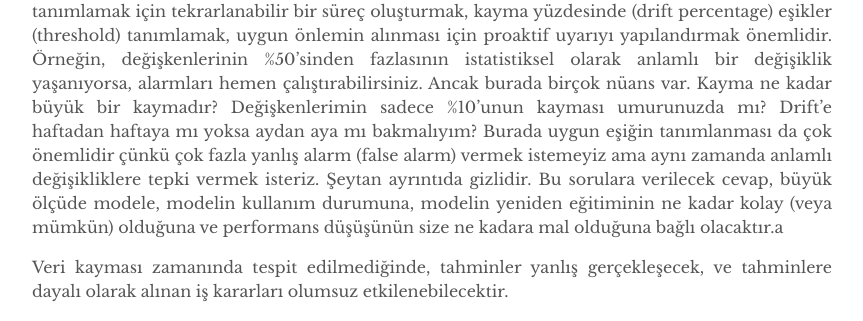
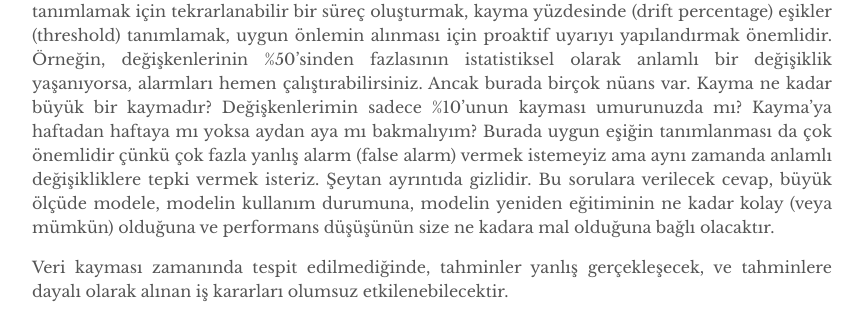
Before and after one commit to mmuratarat/turkish, a Jekyll site: the page built from _posts/2022-01-23-model_concept_data_drift.md, in a window 1280 px wide and 900 px high, scrolled down 5096 px. Shown: the part 331-652 px from the top of the window, without its empty margins (208-1071 px from the left). Built offline with Jekyll 4.4.1, drawn with Linux system fonts in a browser that asks for light colours; nearby versions of some CDN libraries; formulas are drawn with MathJax 3; comment, search, counter and statistics services are not loaded; some of the changed text lies outside the part shown.

Commit message:
Update 2022-01-23-model_concept_data_drift.md

```diff
--- a/_posts/2022-01-23-model_concept_data_drift.md
+++ b/_posts/2022-01-23-model_concept_data_drift.md
@@ -64,7 +64,7 @@
 
 Makine öğrenmesi süreçlerinizi endüstrileştirmek istediğinizde, veri kaymasının gelişimini izlemek (monitoring) ve denetlemek (supervising) çok önemlidir.
 
-Veri kaymasının ne kadar ciddi yaşandığı takip etmek ve gerekli uyarıları zamanında alabilmek için, bir MLOps (Makine Öğrenmesi Operasyonları - Machine Learning Operations) yaklaşımı uygulamak operasyonel kontrolü geri almanın mükemmel bir yoludur. Veri kaymasını tanımlamak için tekrarlanabilir bir süreç oluşturmak, kayma yüzdesinde (drift percentage) eşikler (threshold) tanımlamak, uygun önlemin alınması için proaktif uyarıyı yapılandırmak önemlidir. Örneğin, değişkenlerinin %50'sinden fazlasının istatistiksel olarak anlamlı bir değişiklik yaşanıyorsa, alarmları hemen çalıştırabilirsiniz. Ancak burada birçok nüans var. Kayma ne kadar büyük bir kaymadır? Değişkenlerimin sadece %10'unun kayması umurunuzda mı? Drift'e haftadan haftaya mı yoksa aydan aya mı bakmalıyım? Burada uygun eşiğin tanımlanması da çok önemlidir çünkü çok fazla yanlış alarm (false alarm) vermek istemeyiz ama aynı zamanda anlamlı değişikliklere tepki vermek isteriz. Şeytan ayrıntıda gizlidir. Bu sorulara verilecek cevap, büyük ölçüde modele, modelin kullanım durumuna, modelin yeniden eğitiminin ne kadar kolay (veya mümkün) olduğuna ve performans düşüşünün size ne kadara mal olduğuna bağlı olacaktır.a
+Veri kaymasının ne kadar ciddi yaşandığı takip etmek ve gerekli uyarıları zamanında alabilmek için, bir MLOps (Makine Öğrenmesi Operasyonları - Machine Learning Operations) yaklaşımı uygulamak operasyonel kontrolü geri almanın mükemmel bir yoludur. Veri kaymasını tanımlamak için tekrarlanabilir bir süreç oluşturmak, kayma yüzdesinde (drift percentage) eşikler (threshold) tanımlamak, uygun önlemin alınması için proaktif uyarıyı yapılandırmak önemlidir. Örneğin, değişkenlerinin %50'sinden fazlasının istatistiksel olarak anlamlı bir değişiklik yaşanıyorsa, alarmları hemen çalıştırabilirsiniz. Ancak burada birçok nüans var. Kayma ne kadar büyük bir kaymadır? Değişkenlerimin sadece %10'unun kayması umurunuzda mı? Kayma'ya haftadan haftaya mı yoksa aydan aya mı bakmalıyım? Burada uygun eşiğin tanımlanması da çok önemlidir çünkü çok fazla yanlış alarm (false alarm) vermek istemeyiz ama aynı zamanda anlamlı değişikliklere tepki vermek isteriz. Şeytan ayrıntıda gizlidir. Bu sorulara verilecek cevap, büyük ölçüde modele, modelin kullanım durumuna, modelin yeniden eğitiminin ne kadar kolay (veya mümkün) olduğuna ve performans düşüşünün size ne kadara mal olduğuna bağlı olacaktır.
 
 Veri kayması zamanında tespit edilmediğinde, tahminler yanlış gerçekleşecek, ve tahminlere dayalı olarak alınan iş kararları olumsuz etkilenebilecektir.
 
```
